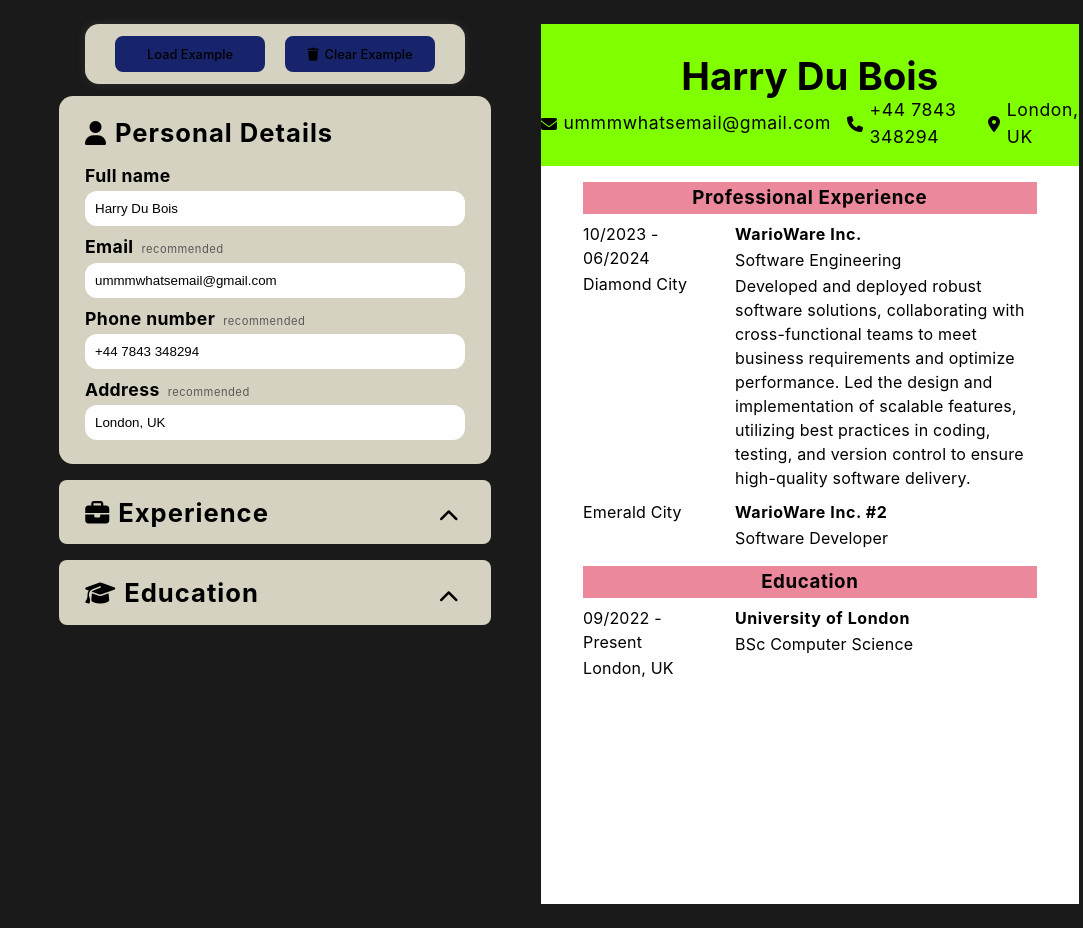
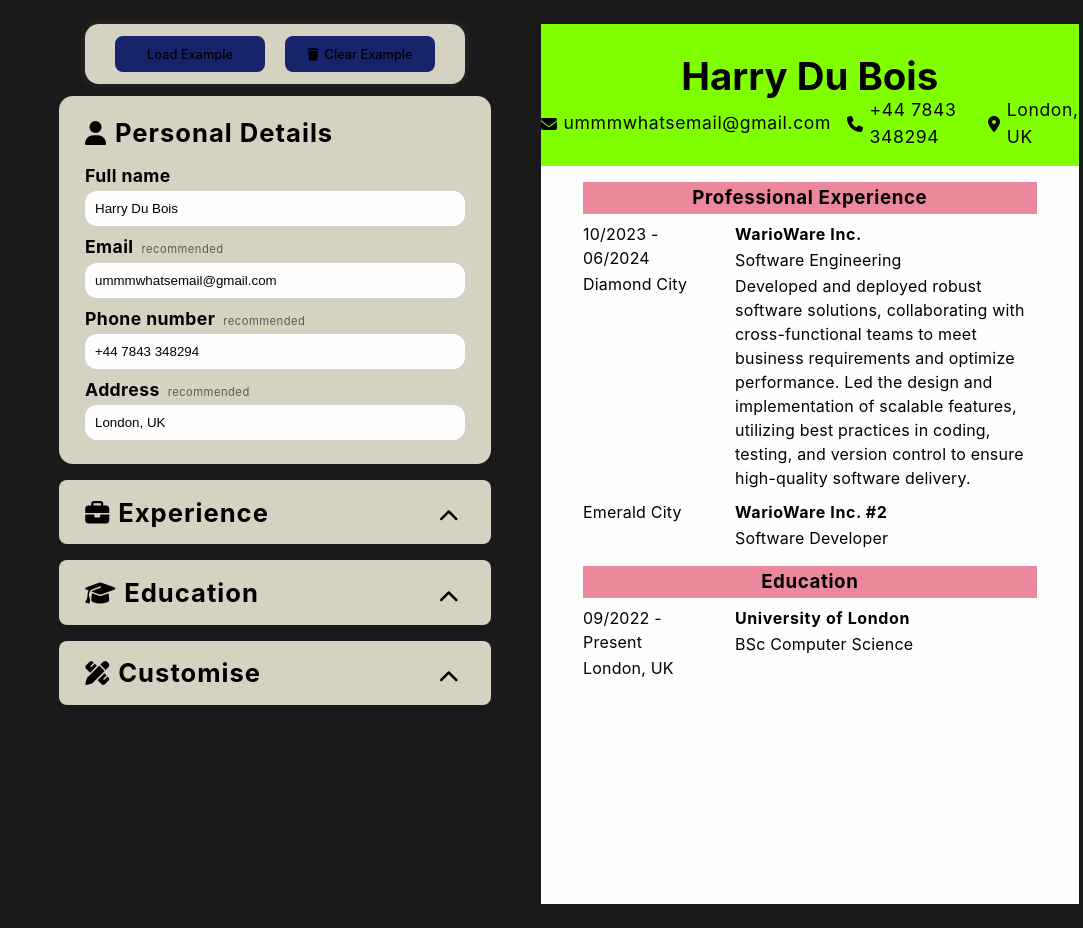
Before and after one commit to JHoldsworth23/cv-maker, a React (Vite) app: page / in a window 1280 px wide. Shown: the whole page, without its empty margins (197-1280 px from the left). Built offline with nearby package versions, Linux system fonts and the light colour scheme.

Commit message:
create a new component to customise the cv

```diff
--- a/src/App.jsx
+++ b/src/App.jsx
@@ -5,6 +5,7 @@
 import PersonalForm from './components/personal/personal-form';
 import ExperienceFormSection from './components/experience/experience-form-section';
 import EducationFormSection from './components/education/education-form-section';
+import CustomiseSection from './components/customise/customise-section';
 import DisplayCV from './components/display-cv';
 import './styles/App.css';
 
@@ -153,6 +154,10 @@
             isOpen={openSection === "Education"}
             setOpen={setOpen}
           />
+          <CustomiseSection
+            isOpen={openSection === "Customise"}
+            setOpen={setOpen}
+          />
         </div>
       </div>
       <div>
--- /dev/null
+++ b/src/components/customise/customise-section.jsx
@@ -0,0 +1,21 @@
+/* eslint-disable react/prop-types */
+import ExpandFormSection from "../expand-form-section";
+
+export default function CustomiseSection({
+    isOpen,
+    setOpen
+}) {
+    return (
+        <div className="section">
+            <ExpandFormSection
+              title="Customise"
+              icon="fa-solid fa-pen-ruler"
+              isOpen={isOpen}
+              setOpen={setOpen}
+            />
+            <div className={isOpen ? "open-section" : "hide-section"}>
+                COLOR, FONT, LAYOUT
+            </div>
+        </div>
+    );
+}
```
